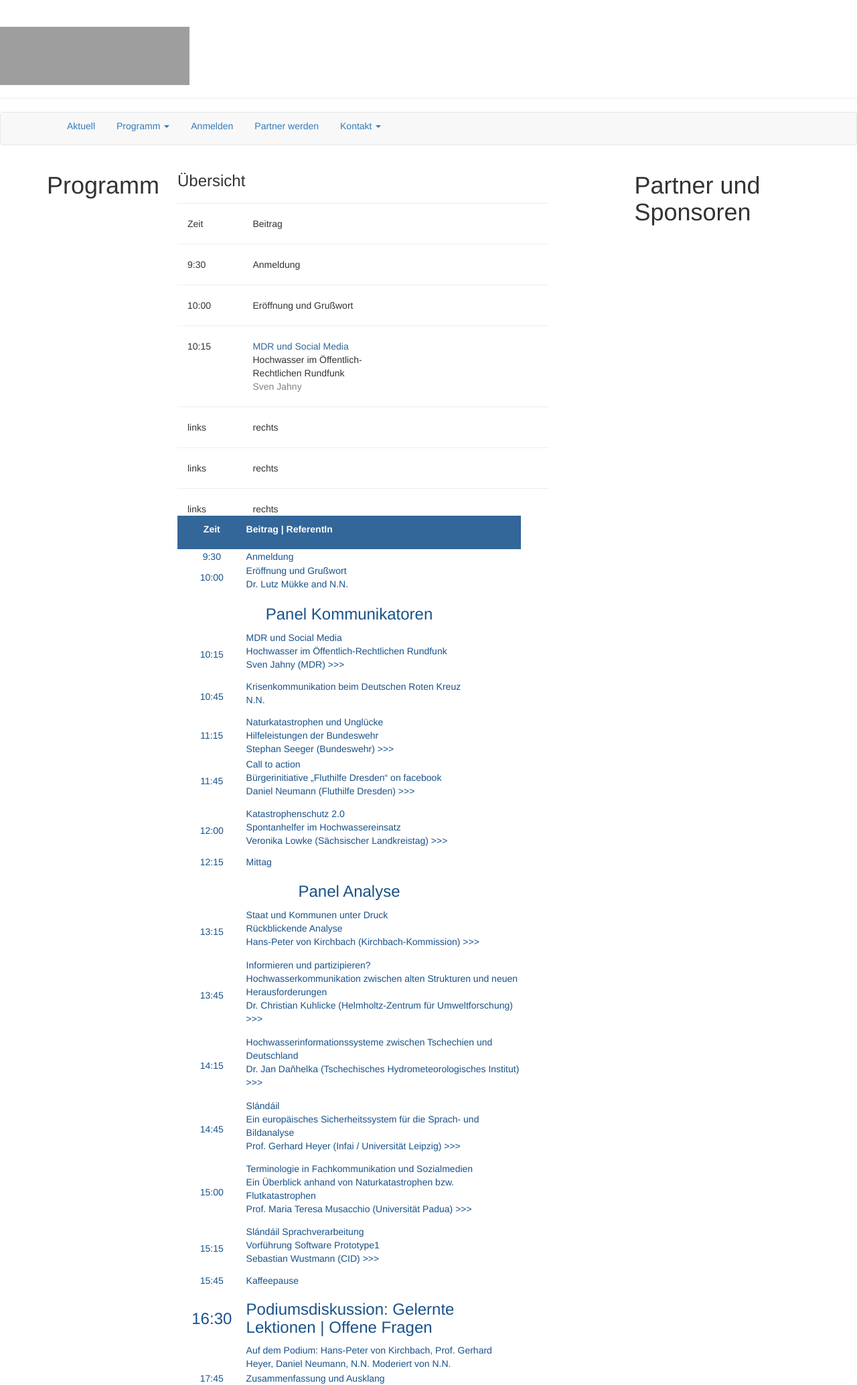
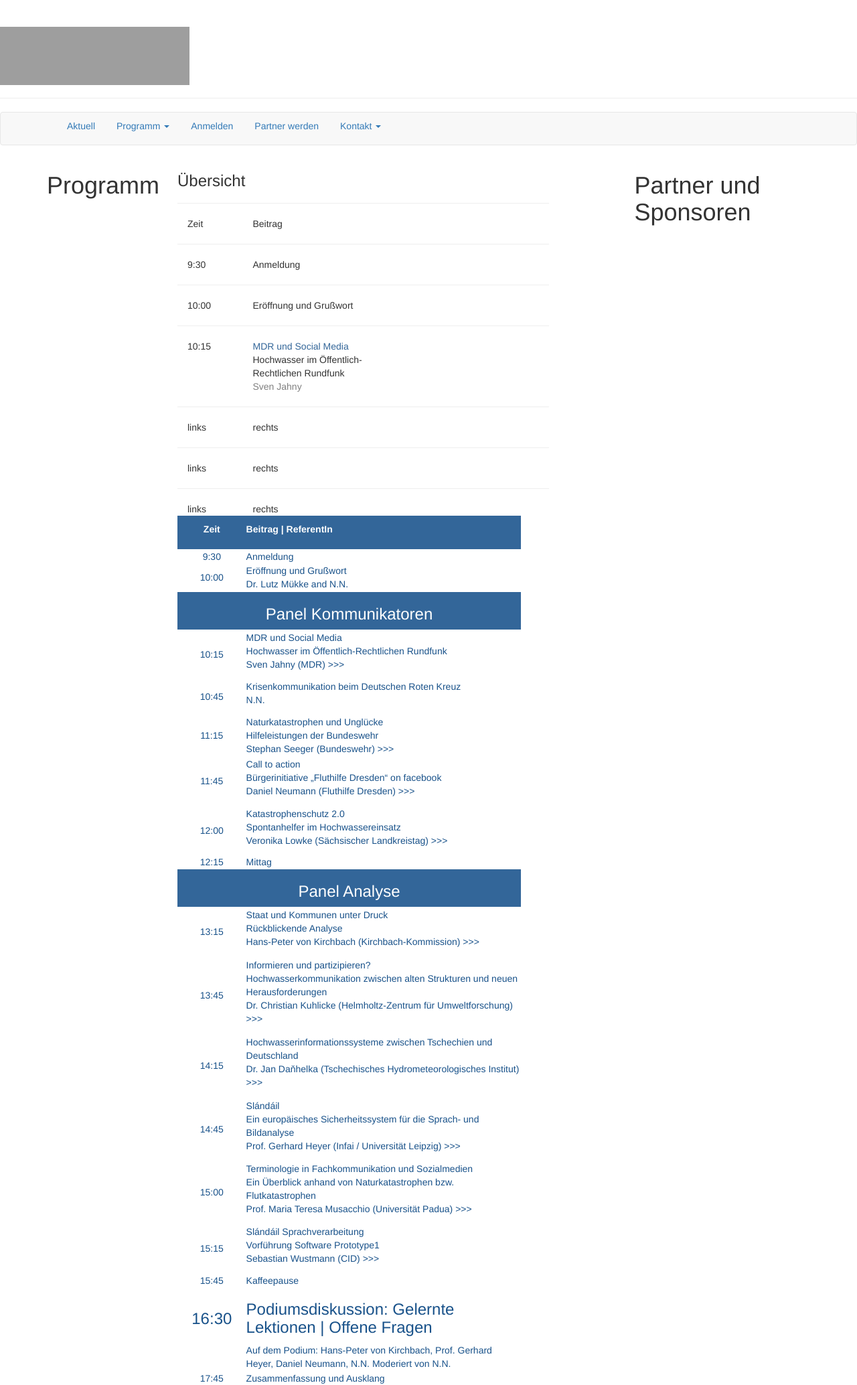
Before and after one commit to susedev/test, a Jekyll site: the page built from programm-uebersicht.html, in a window 1280 px wide. Shown: the whole page at 67% size. Built offline with Jekyll 4.4.1, drawn with Linux system fonts in a browser that asks for light colours; nearby versions of some CDN libraries; grey boxes are pictures that could not be loaded.

Commit message:
Edit from JekyllCMS

```diff
--- a/programm-uebersicht.html
+++ b/programm-uebersicht.html
@@ -90,8 +90,8 @@ Hochwasser im &Ouml;ffentlich-Rechtlichen Rundfunk<br />
 			Dr. Lutz M&uuml;kke and N.N.</span></td>
 		</tr>
 		<tr>
-			<th colspan="2" style="background-color: rgb(255, 255, 255); border-color: rgb(255, 255, 255); text-align: center; vertical-align: middle; width: 100px; height: 25px;">
-			<h3><span style="color:#19528A;">Panel Kommunikatoren</span></h3>
+			<th colspan="2" style="background-color: rgb(51, 102, 153); border-color: rgb(255, 255, 255); text-align: center; vertical-align: middle; width: 100px; height: 25px;">
+			<h3><span style="color:#FFFFFF;">Panel Kommunikatoren</span></h3>
 			</th>
 		</tr>
 		<tr>
@@ -136,8 +136,8 @@ Hochwasser im &Ouml;ffentlich-Rechtlichen Rundfunk<br />
 			<td style="background-color: rgb(255, 255, 255); border-color: rgb(255, 255, 255); text-align: left; vertical-align: middle; width: 400px;"><span style="color:#19528A;">Mittag</span></td>
 		</tr>
 		<tr>
-			<th colspan="2" style="background-color: rgb(255, 255, 255); border-color: rgb(255, 255, 255); text-align: center; vertical-align: middle; width: 100px; height: 25px;">
-			<h3><span style="color:#19528A;">Panel Analyse</span></h3>
+			<th colspan="2" style="background-color: rgb(51, 102, 153); border-color: rgb(255, 255, 255); text-align: center; vertical-align: middle; width: 100px; height: 25px;">
+			<h3><span style="color:#FFFFFF;">Panel Analyse</span></h3>
 			</th>
 		</tr>
 		<tr>
```
